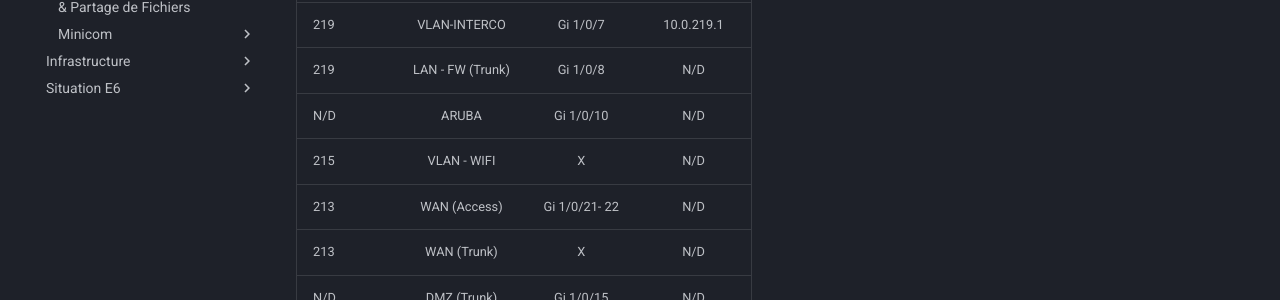
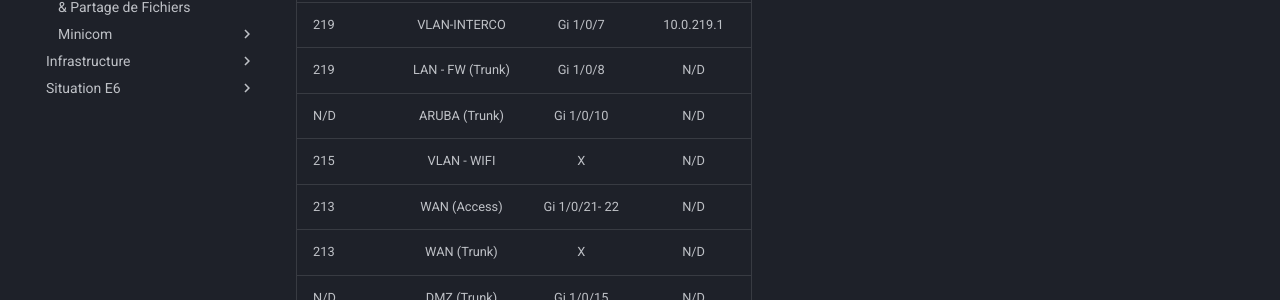
Before and after one commit to PatrickDummans/Bourges2025, an MkDocs documentation site: the page built from docs/Information/Switch.md, in a window 1280 px wide and 1287 px high. Shown: the part 365-665 px from the top of the window. Built offline with MkDocs 1.6.1 and Material for MkDocs 9.7.7, drawn with Linux system fonts in a browser that asks for light colours.

Commit message:
Update Switch.md
Signed-off-by: Yv3z <144701898+Yv3z@users.noreply.github.com>

```diff
--- a/docs/Information/Switch.md
+++ b/docs/Information/Switch.md
@@ -9,7 +9,7 @@
 | 211              |   VM-MANA       |  G1 1/0/5 - 6 | 192.168.0.1 |
 | 219              |   VLAN-INTERCO  |  Gi 1/0/7     | 10.0.219.1 |
 | 219              |   LAN - FW (Trunk) |  Gi 1/0/8     | N/D|
-| N/D              |   ARUBA         |  Gi 1/0/10     | N/D |
+| N/D              |   ARUBA (Trunk) |  Gi 1/0/10     | N/D |
 | 215              |   VLAN - WIFI   |  X             | N/D |
 | 213              |   WAN (Access)  |  Gi 1/0/21- 22 | N/D |
 | 213              |   WAN (Trunk)   |  X            | N/D |
```
